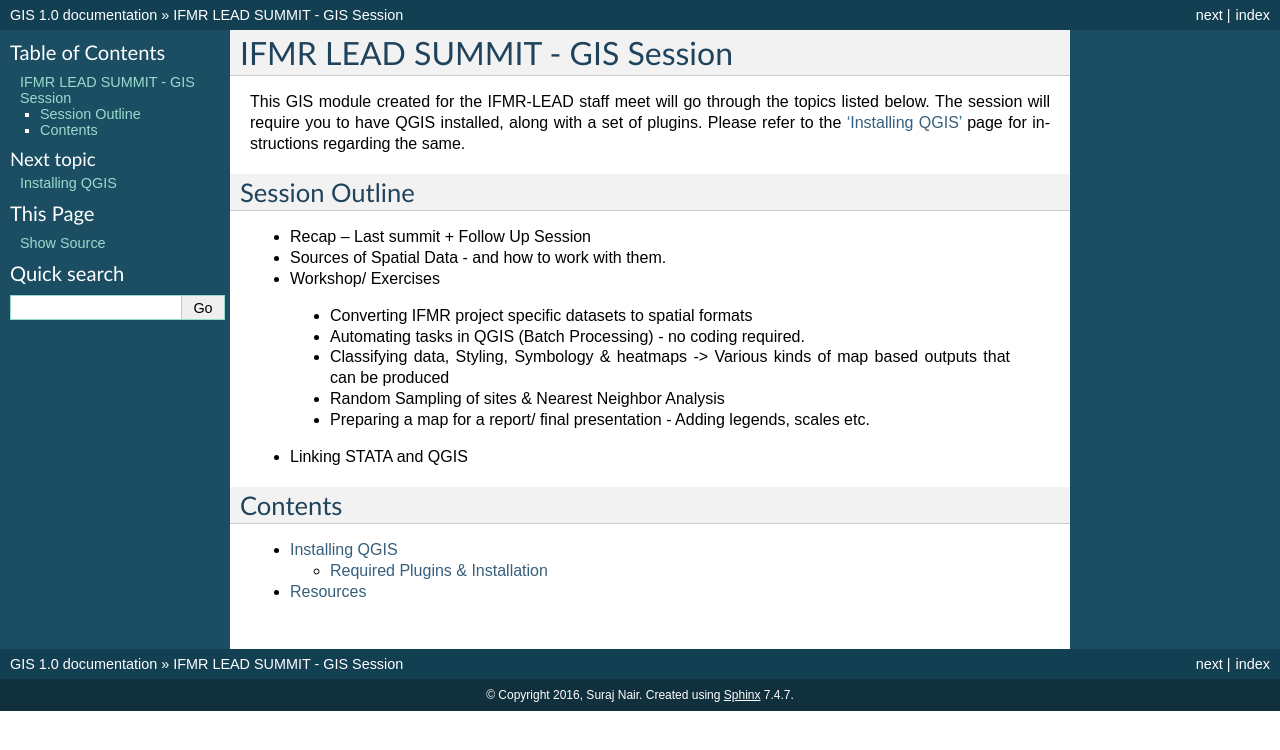
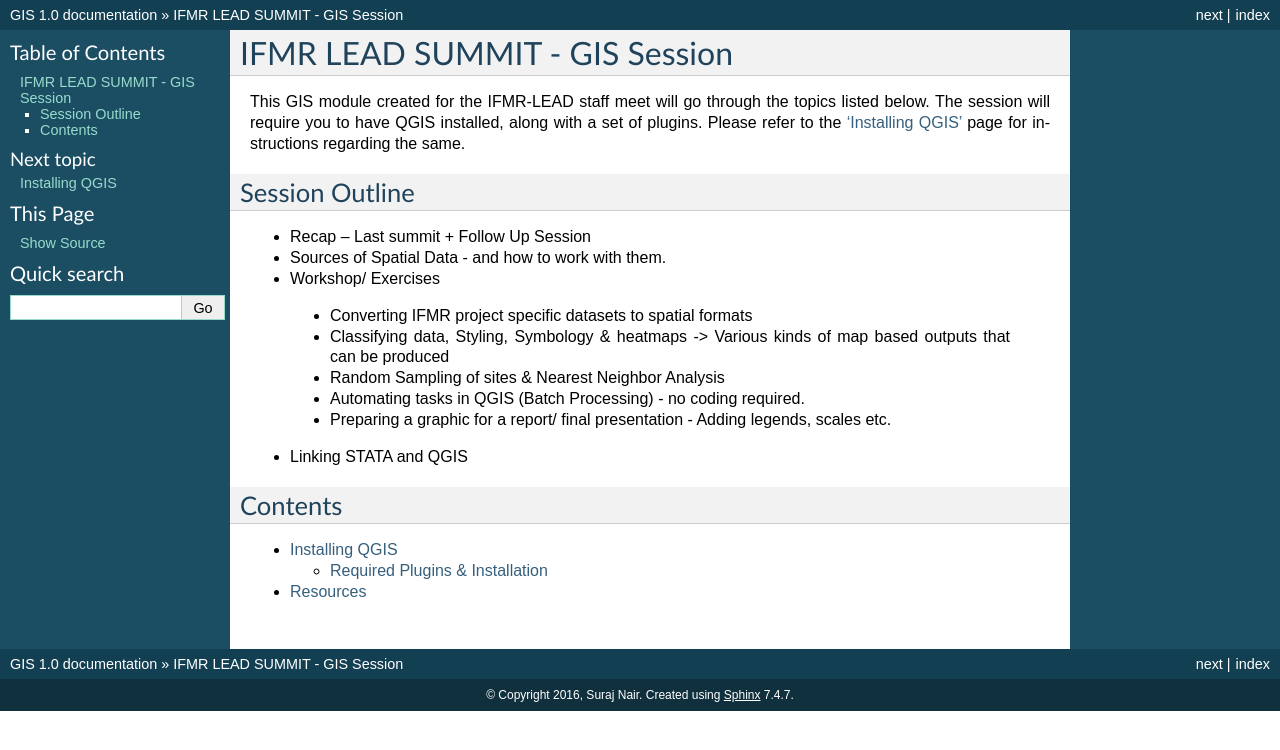
Before and after one commit to Suraj2611/GIS, a Sphinx documentation site: the page built from docs/index.rst, in a window 1280 px wide. Shown: the top 750 px of the page. Built offline with Sphinx 7.4.7, drawn with Linux system fonts in a browser that asks for light colours; pages that are not in the unit, such as notebooks, are missing from menus.

Commit message:
Update index.rst

```diff
--- a/docs/index.rst
+++ b/docs/index.rst
@@ -18,10 +18,10 @@ Session Outline
 - Sources of Spatial Data  - and how to work with them.
 - Workshop/ Exercises
  +  Converting IFMR project specific datasets to spatial formats
- +  Automating tasks in QGIS (Batch Processing) - no coding required.
  +  Classifying data, Styling, Symbology & heatmaps -> Various kinds of map based outputs that can be produced
  +  Random Sampling of sites & Nearest Neighbor Analysis
- +  Preparing a map for a report/ final presentation - Adding legends, scales etc.
+ +  Automating tasks in QGIS (Batch Processing) - no coding required.
+ +  Preparing a graphic for a report/ final presentation - Adding legends, scales etc.
 - Linking STATA and QGIS
 
 Contents
```
